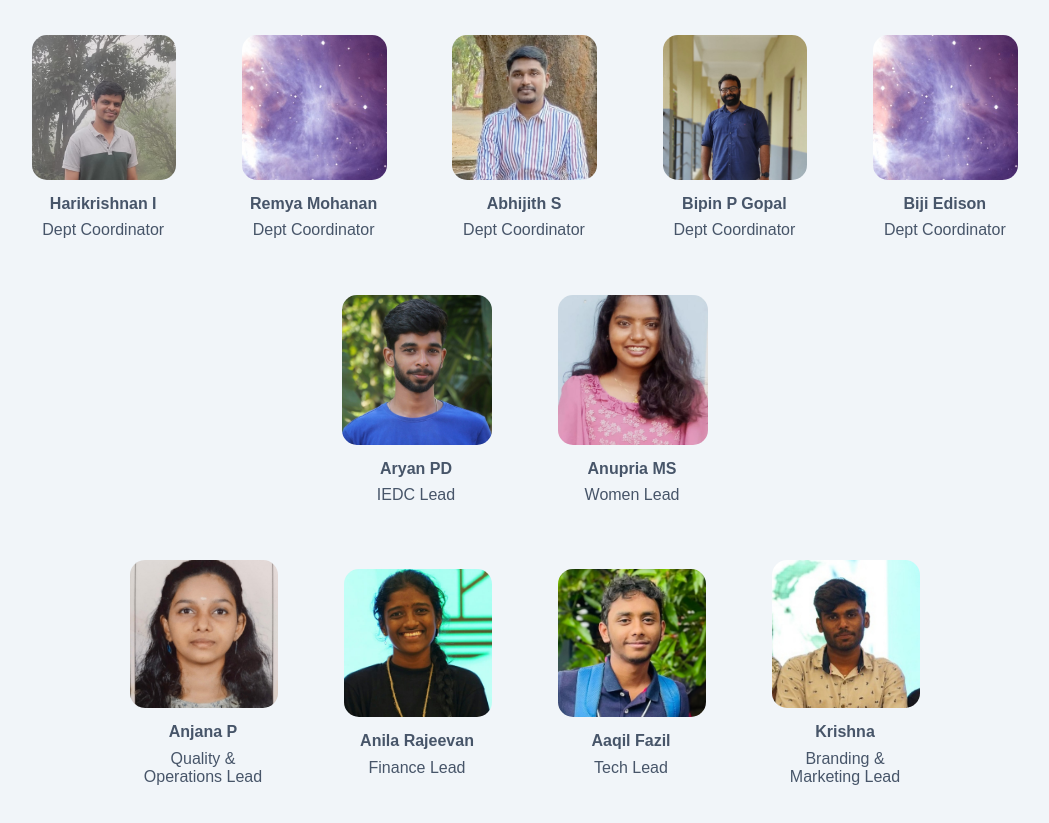
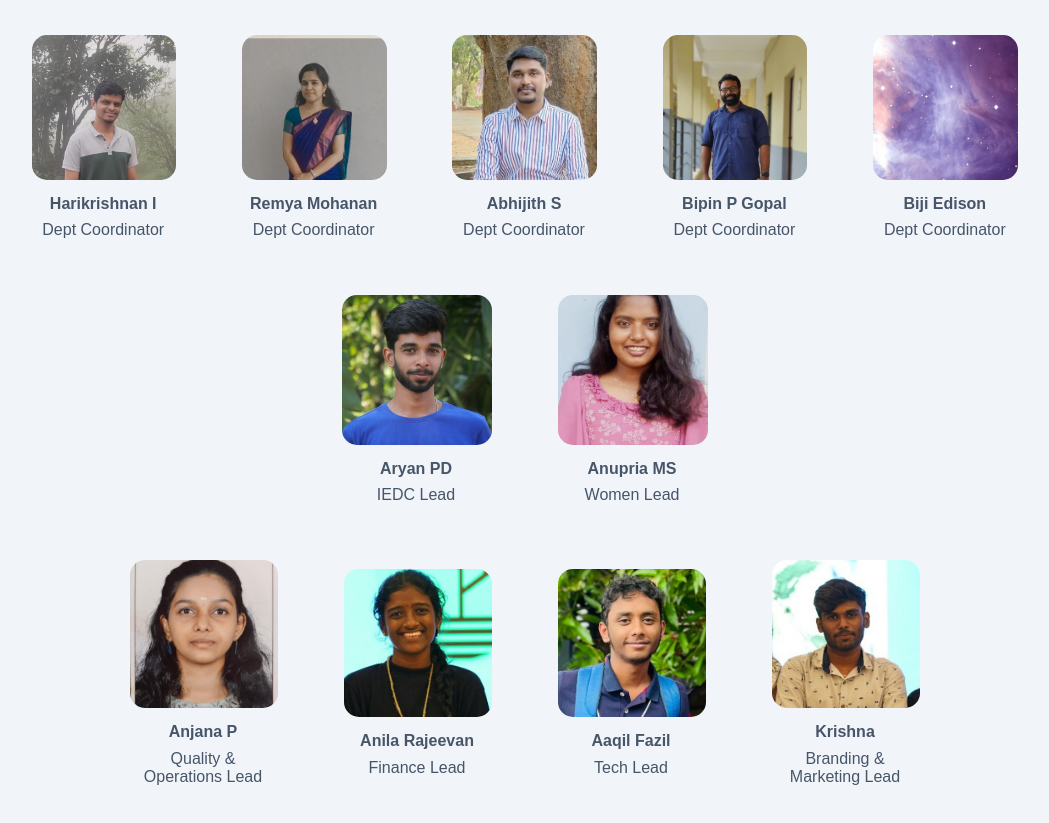
Before and after one commit to kidobop/iedcmti, a website built with Vite: page index.html in a window 1280 px wide. Shown: the part 2093-2916 px from the top of the page, without its empty margins (116-1165 px from the left). Built offline with nearby package versions, Linux system fonts and the light colour scheme; a web font is replaced by a local one.

Commit message:
team section add x4

```diff
--- a/index.html
+++ b/index.html
@@ -131,7 +131,7 @@
           </div>
 
           <div class="box">
-            <img src="/public/900.jpg">
+            <img src="/public/ramya.jpeg">
             <h3>Remya Mohanan</h3>
             <p>Dept Coordinator</p>
           </div>
```
Also changed, not shown: public/ramya.jpeg (added).
